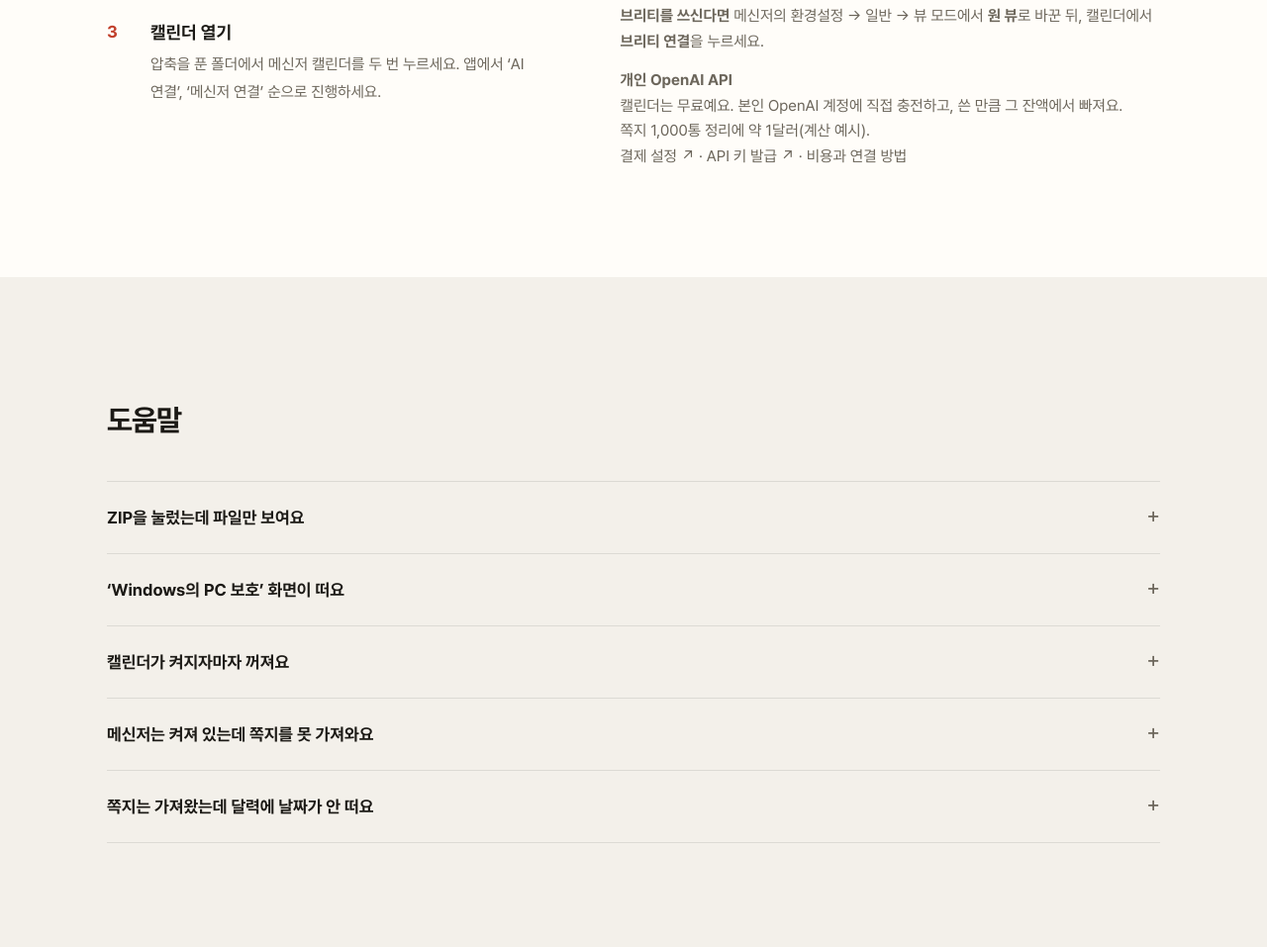
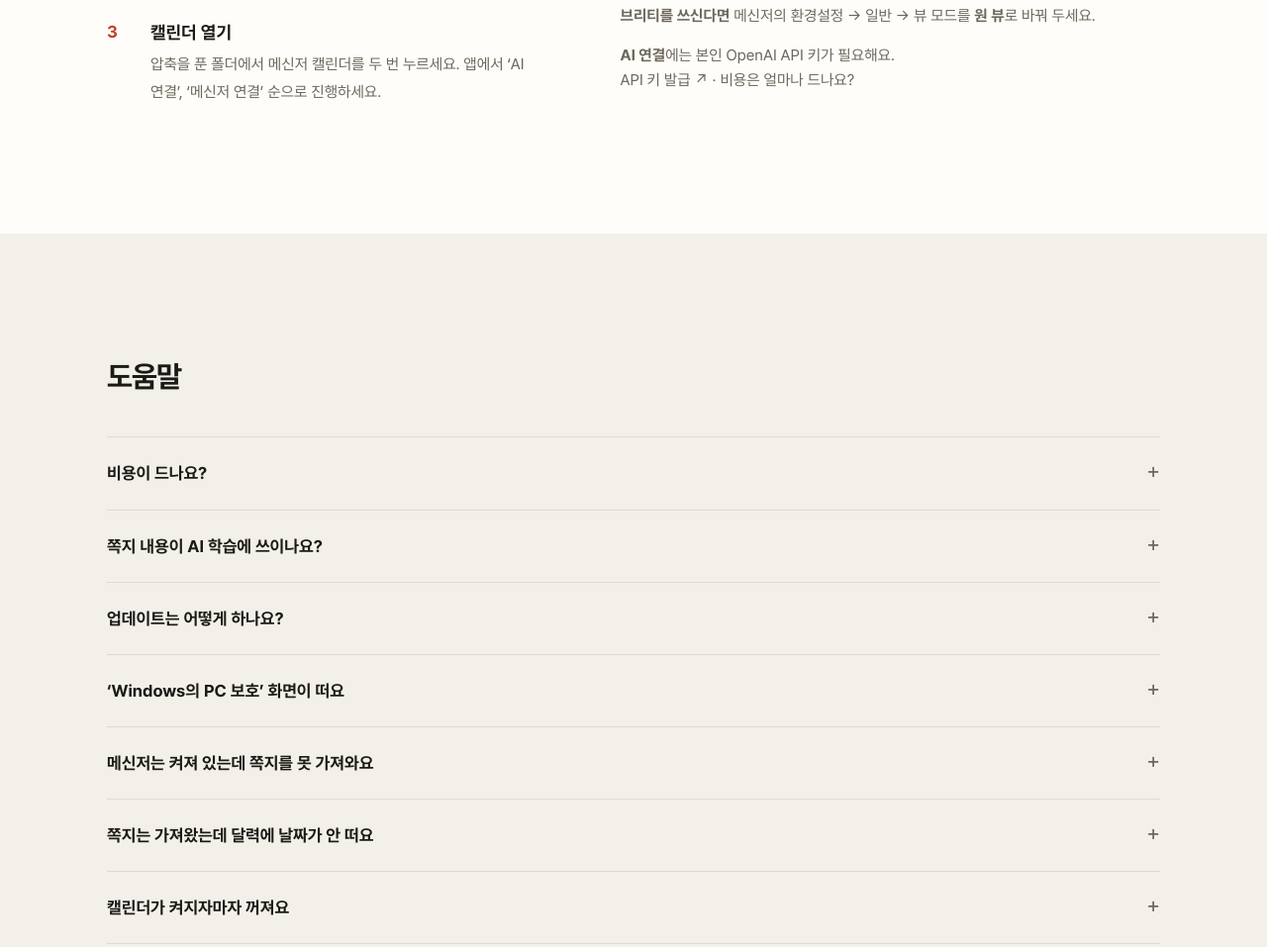
Before and after one commit to rndosd/calendar, a plain HTML site: page index.html in a window 1280 px wide. Shown: the part 3986-4943 px from the top of the page at 99% size. Drawn offline with Linux system fonts and the light colour scheme; no server answers.

Commit message:
처음 실행하기를 가볍게 하고 도움말을 비용·학습·업데이트 중심으로 정리
Co-Authored-By: Claude Opus 5.5 <noreply@anthropic.com>

```diff
--- a/index.html
+++ b/index.html
@@ -173,19 +173,21 @@
       </div>
       <div>
         <a class="yt" id="install-video" href="https://youtu.be/zS4569-bP3Y" data-youtube-id="zS4569-bP3Y" data-video-title="설치 영상 · GOE 화면 예시" aria-haspopup="dialog" aria-describedby="install-brity"><span>설치 영상 보기 · GOE 화면 예시</span></a>
-        <p class="install-note" id="install-brity"><strong>브리티를 쓰신다면</strong> 메신저의 환경설정 → 일반 → 뷰 모드에서 <strong>원 뷰</strong>로 바꾼 뒤, 캘린더에서 <strong>브리티 연결</strong>을 누르세요.</p>
-        <p class="install-note"><strong>개인 OpenAI API</strong><br>캘린더는 무료예요. 본인 OpenAI 계정에 직접 충전하고, 쓴 만큼 그 잔액에서 빠져요.<br>쪽지 1,000통 정리에 약 1달러(계산 예시).<br><a href="https://platform.openai.com/settings/organization/billing/overview">결제 설정 ↗</a> · <a href="https://platform.openai.com/api-keys">API 키 발급 ↗</a> · <a href="guide.html#openai-setup">비용과 연결 방법</a></p>
+        <p class="install-note" id="install-brity"><strong>브리티를 쓰신다면</strong> 메신저의 환경설정 → 일반 → 뷰 모드를 <strong>원 뷰</strong>로 바꿔 두세요.</p>
+        <p class="install-note"><strong>AI 연결</strong>에는 본인 OpenAI API 키가 필요해요.<br><a href="https://platform.openai.com/api-keys">API 키 발급 ↗</a> · <a href="#faq-cost">비용은 얼마나 드나요?</a></p>
       </div>
     </div>
   </section>
 
   <section class="wrap faq" id="faq">
     <h2>도움말</h2>
-    <details><summary>ZIP을 눌렀는데 파일만 보여요</summary><p>파일 탐색기에서 <b>다운로드</b> 폴더를 열고, 받은 ZIP을 오른쪽 클릭해 <b>모두 압축 풀기</b>를 누르세요. 새로 생긴 폴더에서 <b>브리티 메신저 캘린더</b> 또는 <b>GOE 메신저 캘린더</b>를 여세요.</p></details>
-    <details><summary>‘Windows의 PC 보호’ 화면이 떠요</summary><p>이 사이트에서 받은 ZIP을 풀어 실행했는지 확인하세요. 다음 화면에서 누를 버튼은 <a href="guide.html#setup">처음 시작 안내</a>의 <b>열기</b>에서 볼 수 있어요.</p></details>
-    <details><summary>캘린더가 켜지자마자 꺼져요</summary><p><a href="#get">무료로 받기</a>에서 같은 메신저용 ZIP을 받아 <b>새 폴더</b>에 풀고 실행해 보세요. 그래도 꺼지면 <a href="https://github.com/rndosd/brity-assistant-public#켜지지-않을-때">진단 도구 사용법</a>을 따라 바탕 화면에 생긴 <b>캘린더-진단.txt</b>를 제작자에게 보내 주세요.</p></details>
-    <details><summary>메신저는 켜져 있는데 쪽지를 못 가져와요</summary><p>캘린더와 같은 종류의 메신저에 먼저 로그인하세요. 브리티는 <b>환경설정 → 일반 → 뷰 모드 → 원 뷰</b>로 바꾼 뒤 캘린더에서 <b>브리티 연결</b>을 누르세요. GOE는 로그인한 창을 그대로 둔 채 <b>GOE 메신저 연결</b>을 누르세요.</p></details>
+    <details id="faq-cost"><summary>비용이 드나요?</summary><p>캘린더는 무료예요. 쪽지를 정리하는 AI 비용만 본인 OpenAI 계정에 충전한 잔액에서 쓴 만큼 빠져요. 처음 충전은 5달러부터 할 수 있고, 쪽지 1,000통 정리에 약 1달러가 들어요(예시, 쪽지 길이와 사용량에 따라 달라요). 남은 잔액은 다른 API 작업에도 쓸 수 있어요.<br><a href="https://platform.openai.com/settings/organization/billing/overview">결제 설정 ↗</a> · <a href="guide.html#openai-setup">비용과 연결 방법</a></p></details>
+    <details><summary>쪽지 내용이 AI 학습에 쓰이나요?</summary><p>아니요. OpenAI는 API로 받은 자료를 AI 학습에 쓰지 않아요(<a href="https://openai.com/enterprise-privacy/">OpenAI 안내 ↗</a>). 캘린더는 날짜와 할 일을 뽑을 때만 쪽지의 제목·보낸 사람·본문·첨부 이름을 <b>내 OpenAI 계정</b>으로 보내고, OpenAI에 대화로 저장하지 않는 설정으로 보내요. 가져온 쪽지는 내 PC에 저장돼요.</p></details>
+    <details><summary>업데이트는 어떻게 하나요?</summary><p>새 업데이트가 나오면 캘린더 위쪽에 <b>업데이트</b> 단추가 보여요. 누르면 캘린더가 잠깐 꺼졌다 다시 켜지고, 업무와 쪽지는 그대로 남아요. 무엇이 바뀌었는지는 업데이트 뒤 처음 켤 때 보여 줘요.</p></details>
+    <details><summary>‘Windows의 PC 보호’ 화면이 떠요</summary><p>개인이 만든 앱이라 처음 실행할 때 한 번 나와요. <b>추가 정보</b>를 누른 뒤 <b>실행</b>을 누르세요.</p></details>
+    <details><summary>메신저는 켜져 있는데 쪽지를 못 가져와요</summary><p>쓰는 메신저에 로그인한 창을 그대로 두고 캘린더에서 <b>브리티 연결</b> 또는 <b>GOE 메신저 연결</b>을 누르세요. 브리티는 뷰 모드가 <b>원 뷰</b>여야 쪽지를 읽을 수 있어요.</p></details>
     <details><summary>쪽지는 가져왔는데 달력에 날짜가 안 떠요</summary><p>위쪽 <b>AI 연결</b>에서 <b>연결 시험 및 저장</b>까지 마치세요. 이미 가져온 쪽지는 <b>할 일</b> 목록 위의 <b>AI로 정리</b>를 눌러 정리할 수 있어요.</p></details>
+    <details><summary>캘린더가 켜지자마자 꺼져요</summary><p>같은 ZIP을 <b>새 폴더</b>에 다시 풀어 실행해 보세요. 그래도 꺼지면 <a href="https://github.com/rndosd/brity-assistant-public#켜지지-않을-때">진단 도구 사용법</a>대로 만든 <b>캘린더-진단.txt</b>를 제작자에게 보내 주세요.</p></details>
   </section>
 </main>
 
```
